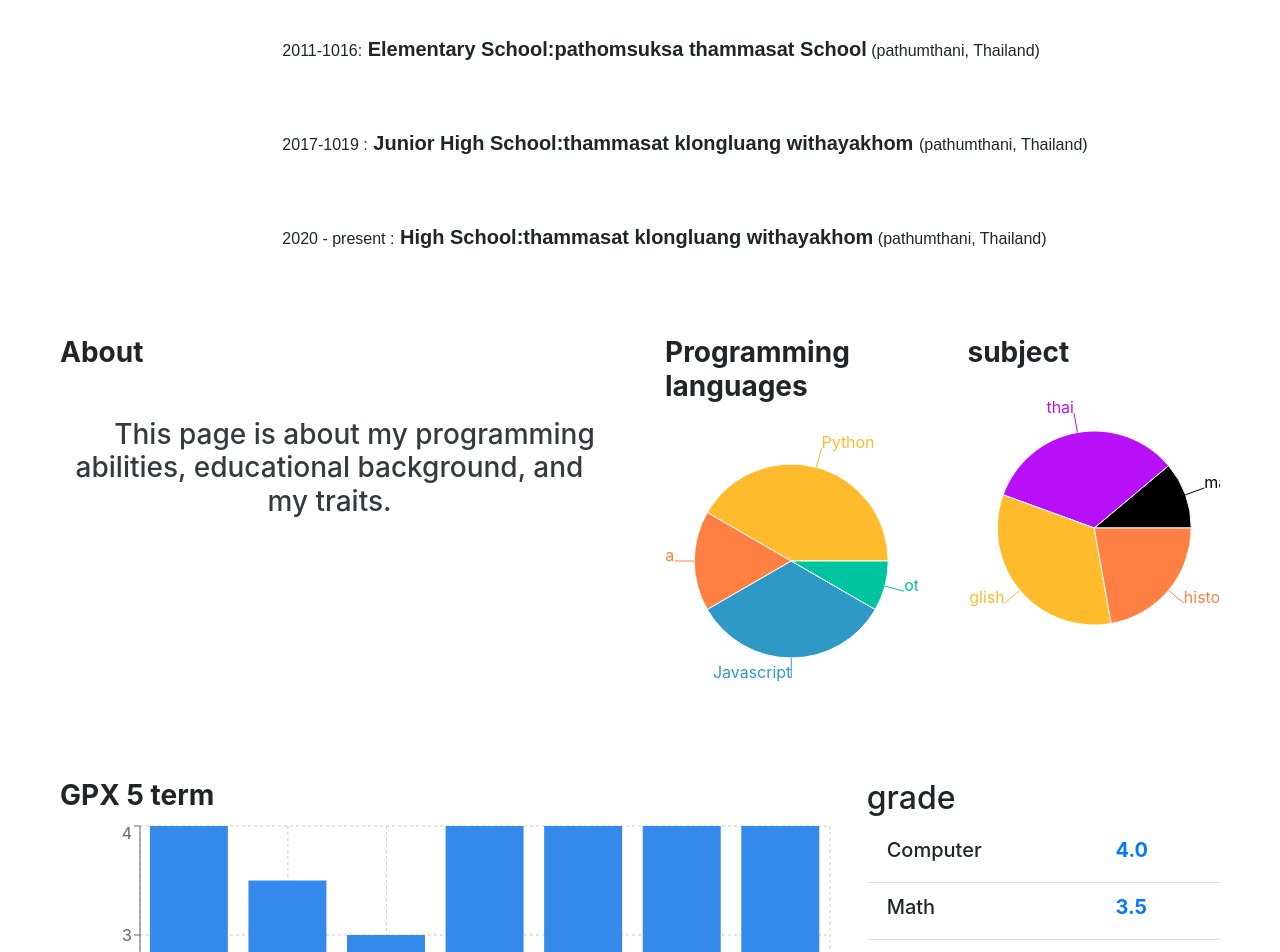
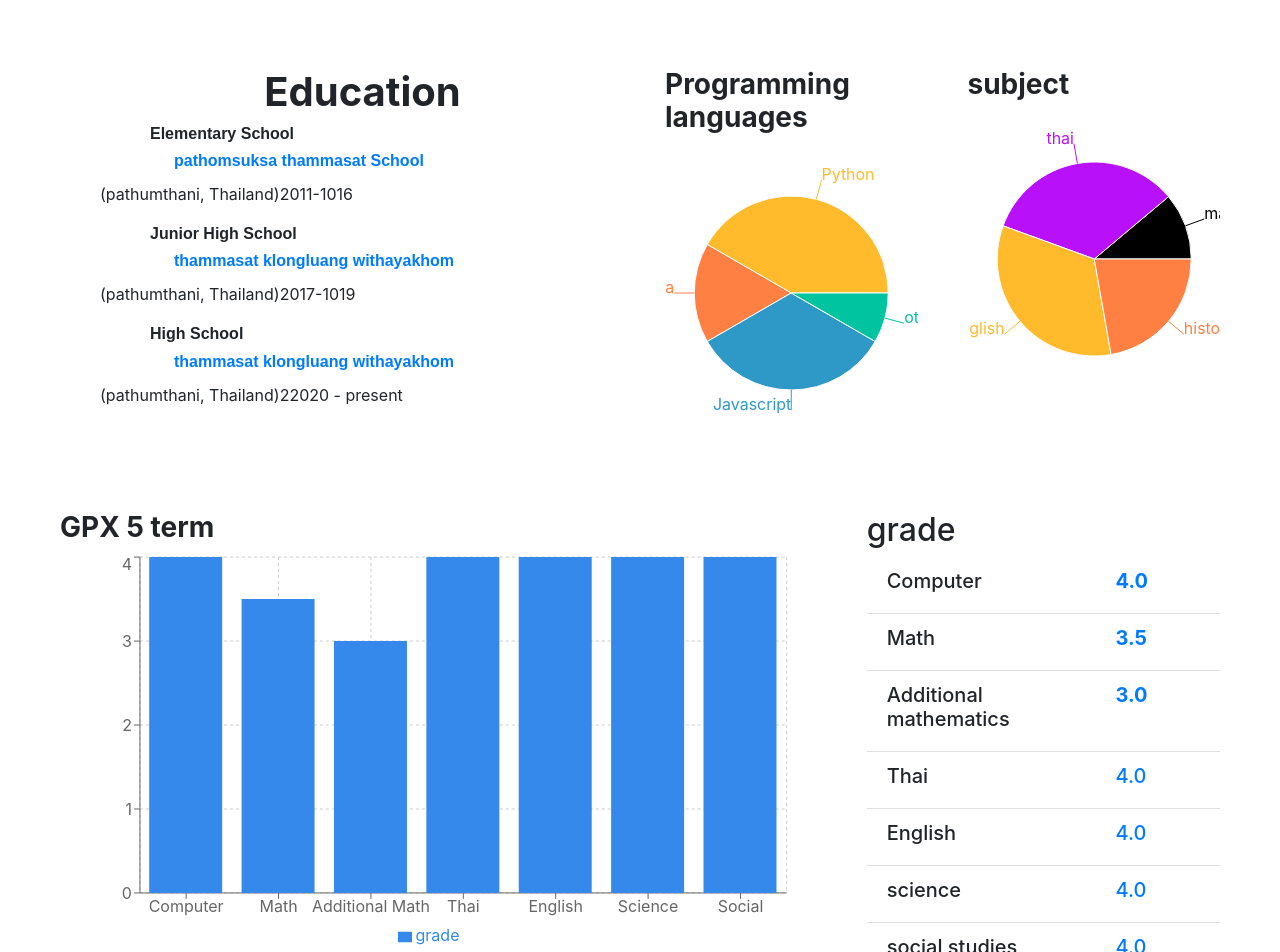
Before and after one commit to beem10101/porfolio, a React (Create React App) app: page / in a window 1280 px wide. Shown: the part 840-1792 px from the top of the page. Built offline with nearby package versions, Linux system fonts and the light colour scheme.

Commit message:
23/10/22 11:15

```diff
--- a/src/App.css
+++ b/src/App.css
@@ -186,6 +186,7 @@ canvas {
 .followMeBar {
   text-align: center;
   text-indent: 50px;
+  margin: 0px;
 }
 
 
@@ -226,3 +227,29 @@ html{
   padding: 0;
   overflow-x: hidden;
 }
+
+.inner img {
+  transition: all 5s ease;
+}
+
+.inner:hover {
+  transform: scale(1.5);
+}
+/* barchart */
+.rechart {
+  width: auto;
+  height: 400px;
+}
+.rechart-container{
+  width: 100%;
+  height: 100%;
+}
+/* circle */
+.rechart-circle {
+  width: auto;
+  height: 50px;
+}
+.rechart-container-circle{
+  width: 100%;
+  height: 50%;
+}
--- a/src/components/Aboutme.js
+++ b/src/components/Aboutme.js
@@ -41,9 +41,23 @@ AOS.init();
                 </div>
                 </div>
               </div> */}
-              <div class="col-sm">
-                {/* Education */}
-                <div className='banner-about' data-aos='fade-right'>
+
+              {/* <div class="col-sm">
+                <div class="col-6">
+              <div className='banner-about ' data-aos='fade-left'>
+                <h3><b>About</b></h3>
+                <div class='mt-5 md-3 text-dark'>
+                <p class='followMeBar h3 mr-3 '>This page is about my programming abilities, educational background, and my traits.</p>
+                <br/>
+                <br/>
+                <br/>
+                <br/>
+                </div>
+              </div>
+            </div>
+            </div> */}
+
+                {/* <div className='banner-about' data-aos='fade-right'>
                   <div className="followMeBar fixed" >
                     <h1><b>Education</b></h1>
                     <div>
@@ -65,8 +79,7 @@ AOS.init();
                       </ul>
                     </div>
                   </div>
-                </div>
-              </div>
+                </div> */}
             </div>
           </div>
         </div>
@@ -74,7 +87,49 @@ AOS.init();
         <div>
           <div class="row mt-5">
             <div class="col-6">
-              <div className='banner-about ' data-aos='fade-left'>
+            <div className='banner-about' data-aos='fade-right'>
+              <div className="followMeBar fixed" >
+                <h1><b>Education</b></h1>
+                <div>
+                  <ul>
+                    <p>
+                      <strong className='textFont'> {" "}
+                        <h6 class='font-weight-bold'>
+                          Elementary School
+                        </h6>
+                        <h6 class='font-weight-bold text-primary ml-4'>
+                          pathomsuksa thammasat School
+                        </h6>
+                      </strong>{" "}
+                      (pathumthani, Thailand)2011-1016
+                    </p>
+                    <p>
+                      <strong className='textFont'> {" "}
+                        <h6 class='font-weight-bold'>
+                        Junior High School
+                        </h6>
+                        <h6 class='font-weight-bold text-primary ml-4'>
+                        thammasat klongluang withayakhom
+                        </h6>
+                      </strong>{" "}
+                      (pathumthani, Thailand)2017-1019
+                    </p>
+                    <p>
+                      <strong className='textFont'> {" "}
+                        <h6 class='font-weight-bold'>
+                        High School
+                        </h6>
+                        <h6 class='font-weight-bold text-primary ml-4'>
+                        thammasat klongluang withayakhom
+                        </h6>
+                      </strong>{" "}
+                      (pathumthani, Thailand)22020 - present
+                    </p>
+                  </ul>
+                </div>
+              </div>
+            </div>
+              {/* <div className='banner-about ' data-aos='fade-left'>
                 <h3><b>About</b></h3>
                 <div class='mt-5 md-3 text-dark'>
                 <p class='followMeBar h3 mr-3 '>This page is about my programming abilities, educational background, and my traits.</p>
@@ -83,7 +138,7 @@ AOS.init();
                 <br/>
                 <br/>
                 </div>
-              </div>
+              </div> */}
             </div>
             <div class="col-3">
               <div className='banner-about' data-aos='fade-up'>
@@ -105,6 +160,9 @@ AOS.init();
                     <b class='test-weight-bold'>GPX 5 term</b>
                   </h3>
                 <Barchart/>
+                <br/>
+                <br/>
+                <br/>
               </div>
             </div>
             <div class='col-6 col-md-4'>
--- a/src/components/Header.js
+++ b/src/components/Header.js
@@ -2,12 +2,13 @@ import React from 'react'
 import Typed from 'react-typed'
 
 import logo from '../logo.png'
+import prot_pic from '../port_pic2.jpg'
 import Footer from './Footer'
 import Aboutme from './Aboutme'
 
-import img1 from '../portfolio/01.jpg'
-import img2 from '../portfolio/02.jpg'
-import img3 from '../portfolio/03.jpg'
+// import img1 from '../portfolio/01.jpg'
+// import img2 from '../portfolio/02.jpg'
+// import img3 from '../portfolio/03.jpg'
 
 
 function Header() {
@@ -23,6 +24,8 @@ function Header() {
               <div className="banner-section">
                 <div class="row">
                   <div class="col-8 col-sm-6">
+                    <div class='row'>
+                      <div class='col'>
                     <Typed className='typed-name'
                       strings={["Hello I'm Beem!"]}
                       typeSpeed={120}/>
@@ -42,14 +45,18 @@ function Header() {
                       </div>
                     </div>
                   </div>
+                </div>
+              </div>
                   <div class="col-lg-6">
-                    <img src={logo} width="400" height="400" data-was-processed="true" ></img>
+                    <img src={prot_pic} width="400" height="400" data-was-processed="true" ></img>
                       <br/>
                       <br/>
                       <br/>
-                      <br/>
-                      <br/>
+                      <div className='followMeBar'>
                       <h3>Siravit Thawornsap</h3>
+                        <h5>Email:beem25301@gmail.com</h5>
+                        <h5>GitHub : <a href="https://github.com/beem10101" target="_blank">Beem10101</a></h5>
+                      </div>
                   </div>
                 </div>
               </div>
@@ -93,8 +100,8 @@ function Header() {
             </div> */}
           </div>
         </div>
+        <Aboutme />
       </div>
-      <Aboutme />
     </div>
 
   )
--- a/src/components/chart/Barchart.js
+++ b/src/components/chart/Barchart.js
@@ -36,7 +36,9 @@ const dataBar = [
 const Barchart = () => {
   return (
     <div>
-      <ResponsiveContainer width={800} height={500}>
+    <div className='rechart'>
+    <div className='rechart-container'>
+      <ResponsiveContainer width="100%" height="100%">
         <BarChart
           width={500}
           height={300}
@@ -59,6 +61,8 @@ const Barchart = () => {
         </BarChart>
       </ResponsiveContainer>
     </div>
+    </div>
+    </div>
     )
 }
 
--- a/src/components/chart/Circlechart.js
+++ b/src/components/chart/Circlechart.js
@@ -16,8 +16,9 @@ const renderLabel = function (entry) {
 }
 const Circlechart = () => {
   return (
-    <div style={{ width: '100%', height: 300 }}>
-      <ResponsiveContainer>
+    <div className='rechart-circle'>
+    <div className='rechart-container-circle'>
+      <ResponsiveContainer width="100%" height="100%">
         <PieChart>
           <Pie dataKey="value" data={data} fill="#8884d8" label={renderLabel} >
             {data.map((entry, index) => (
@@ -33,6 +34,7 @@ const Circlechart = () => {
        </PieChart>
      </ResponsiveContainer>
     </div>
+    </div>
   )
 }
 
```
Also changed, not shown: src/components/Myproject.js (+77 -43 lines), src/port_pic1.jpg (added), src/port_pic2.jpg (added). Lines whose indentation alone changed are shown as unchanged.
